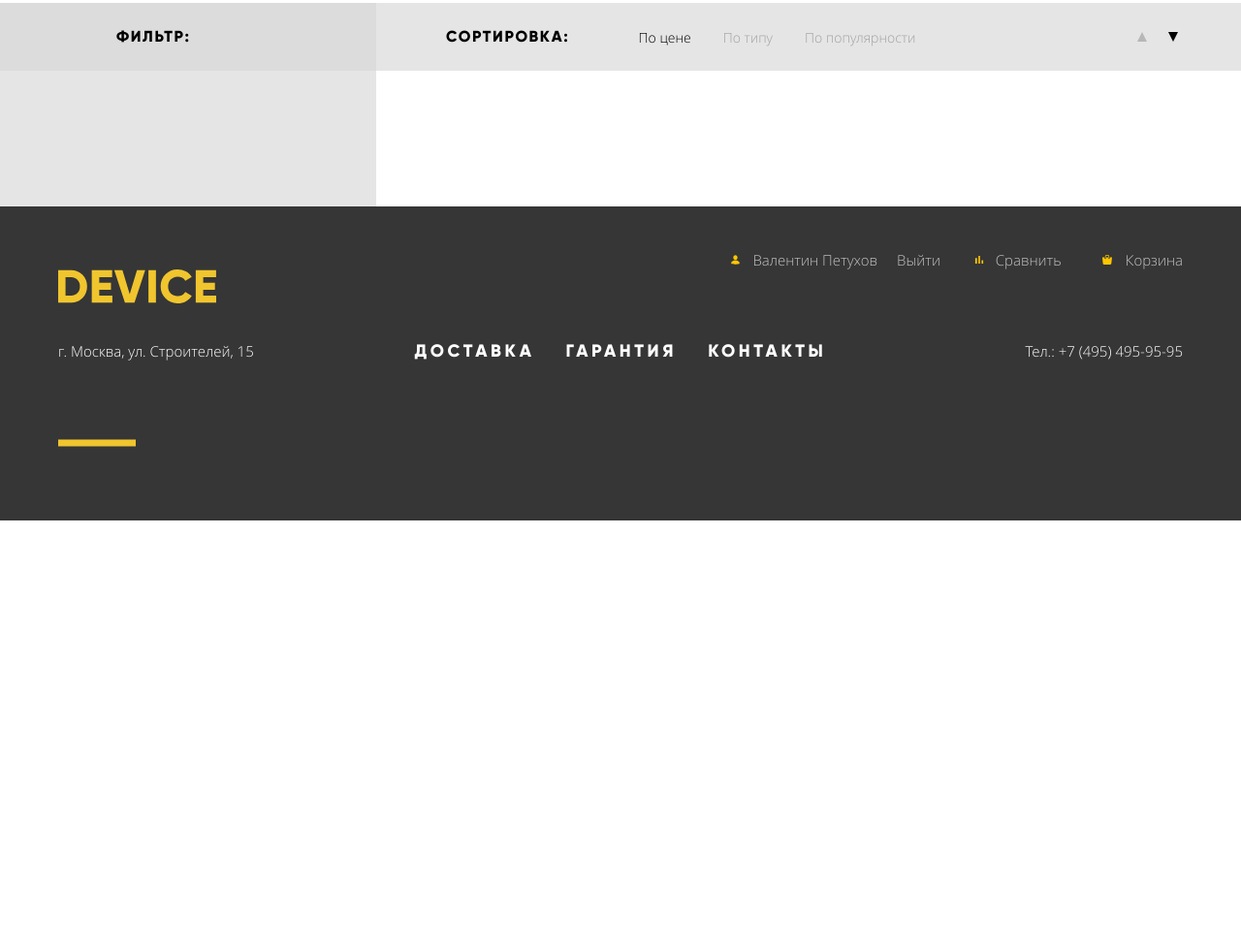
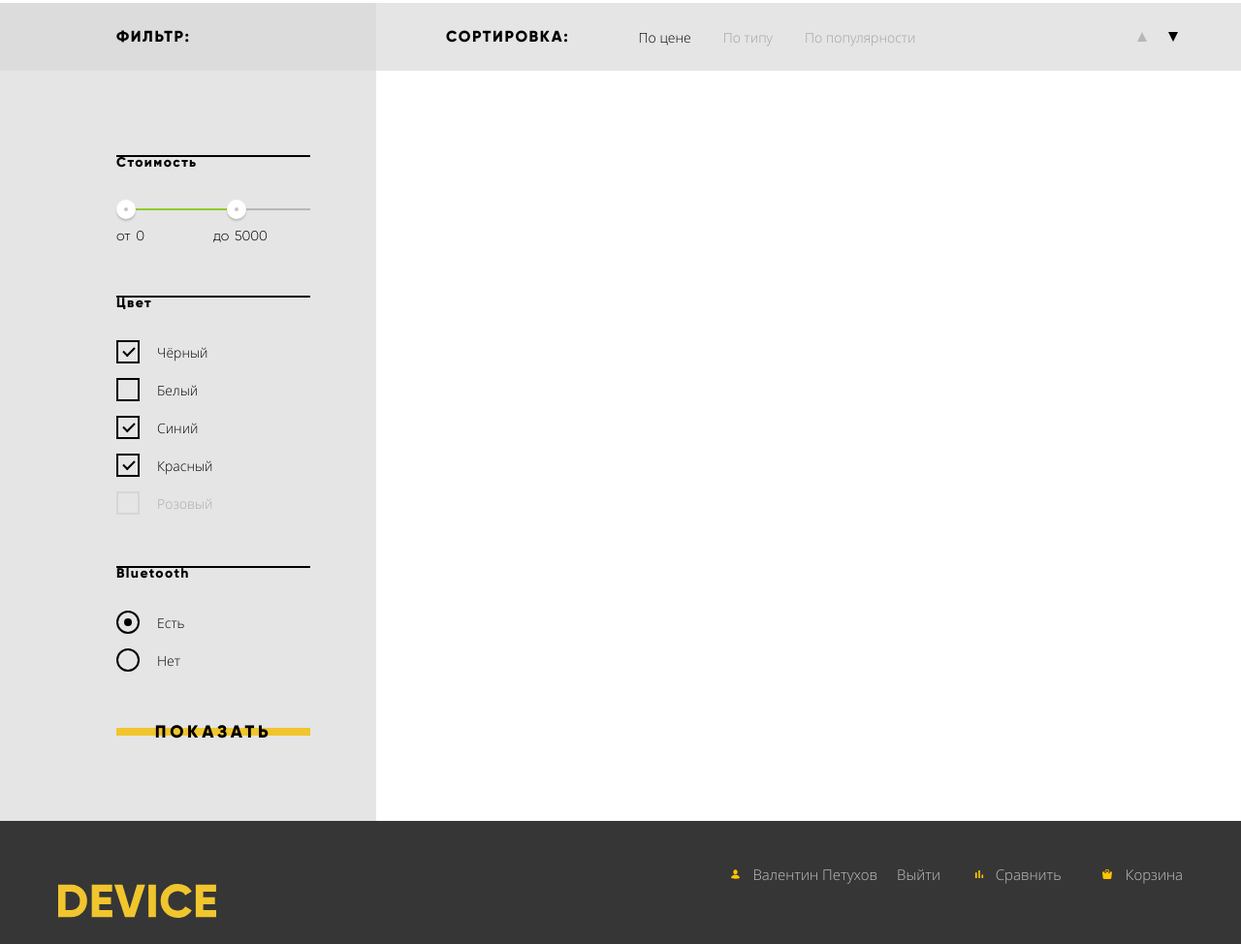
Before and after one commit to andreysgra/device, a website: page source/catalog.html in a window 1280 px wide. Shown: the part 424-1398 px from the top of the page at 97% size. Before the commit the page ends 961 px from the top, so only its background shows below. Drawn offline with nearby package versions, Linux system fonts and the light colour scheme; files that its build step writes are made by us from their sources.

Commit message:
Разметка и стилизация формы каталога.

```diff
--- a/source/catalog.html
+++ b/source/catalog.html
@@ -128,7 +128,74 @@
 
           <div class="catalog-wrapper__left-content-wrapper">
             <form class="form-catalog" action="https://echo.htmlacademy.ru/" method="post">
+              <fieldset class="form-catalog__fieldset">
+                <legend class="form-catalog__legend">Стоимость</legend>
 
+                <div class="form-catalog__price-filter price-filter">
+                  <div class="price-filter__range">
+                    <div class="price-filter__range-scale">
+                      <div class="price-filter__range-bar" style="width: 57%;"></div>
+
+                      <button class="price-filter__range-handle price-filter__range-handle--min" type="button"  style="left: 0;" aria-label="Минимально"></button>
+                      <button class="price-filter__range-handle price-filter__range-handle--max" type="button" style="left: 57%;" aria-label="Максимально"></button>
+                    </div>
+                  </div>
+
+                  <p class="price-filter__interval">
+                    <label class="price-filter__label">От
+                      <input class="price-filter__input" type="text" name="min-price" value="0">
+                    </label>
+
+                    <label class="price-filter__label price-filter__label--max-price">До
+                      <input class="price-filter__input" type="text" name="max-price" value="5000">
+                    </label>
+                  </p>
+                </div>
+              </fieldset>
+
+              <fieldset class="form-catalog__fieldset">
+                <legend class="form-catalog__legend">Цвет</legend>
+
+                <ul class="form-catalog__list">
+                  <li class="form-catalog__list-item">
+                    <input class="form-catalog__checkbox visually-hidden" type="checkbox" id="colorblack" name="color" checked>
+                    <label class="form-catalog__label-checkbox form-label-checkbox form-label" for="colorblack">Чёрный</label>
+                  </li>
+                  <li class="form-catalog__list-item">
+                    <input class="form-catalog__checkbox visually-hidden" type="checkbox" id="colorwhite" name="color">
+                    <label class="form-catalog__label-checkbox form-label-checkbox form-label" for="colorwhite">Белый</label>
+                  </li>
+                  <li class="form-catalog__list-item">
+                    <input class="form-catalog__checkbox visually-hidden" type="checkbox" id="colorblue" name="color" checked>
+                    <label class="form-catalog__label-checkbox form-label-checkbox form-label" for="colorblue">Синий</label>
+                  </li>
+                  <li class="form-catalog__list-item">
+                    <input class="form-catalog__checkbox visually-hidden" type="checkbox" id="colorred" name="color" checked>
+                    <label class="form-catalog__label-checkbox form-label-checkbox form-label" for="colorred">Красный</label>
+                  </li>
+                  <li class="form-catalog__list-item">
+                    <input class="form-catalog__checkbox visually-hidden" type="checkbox" id="colorpink" name="color" disabled>
+                    <label class="form-catalog__label-checkbox form-label-checkbox form-label" for="colorpink">Розовый</label>
+                  </li>
+                </ul>
+              </fieldset>
+
+              <fieldset class="form-catalog__fieldset form-catalog__fieldset-bluetooth">
+                <legend class="form-catalog__legend">Bluetooth</legend>
+
+                <ul class="form-catalog__list">
+                  <li class="form-catalog__list-item">
+                    <input class="form-catalog__radio visually-hidden" type="radio" id="bluetoothhas" name="bluetooth" checked>
+                    <label class="form-catalog__label-radio form-label-radio form-label" for="bluetoothhas">Есть</label>
+                  </li>
+                  <li class="form-catalog__list-item">
+                    <input class="form-catalog__radio visually-hidden" type="radio" id="bluetoothno" name="bluetooth">
+                    <label class="form-catalog__label-radio form-label-radio form-label" for="bluetoothno">Нет</label>
+                  </li>
+                </ul>
+              </fieldset>
+
+              <button class="form-catalog__button button" type="submit">Показать</button>
             </form>
           </div>
         </div>
--- a/source/styles/blocks/button.less
+++ b/source/styles/blocks/button.less
@@ -15,6 +15,7 @@
   text-align: center;
   text-transform: uppercase;
   text-decoration: none;
+  background-color: transparent;
   cursor: pointer;
 
   &:active {
--- a/source/styles/blocks/form-catalog.less
+++ b/source/styles/blocks/form-catalog.less
@@ -3,3 +3,58 @@
   padding: 70px 68px 70px 60px;
   width: 328px;
 }
+
+.form-catalog__fieldset {
+  position: relative;
+  margin: 16px 0 22px;
+  padding: 30px 0;
+  border: 0;
+
+  &::before {
+    content: "";
+    position: absolute;
+    left: 0;
+    right: 0;
+    top: -16px;
+    height: 2px;
+    background-color: @color-black;
+  }
+}
+
+.form-catalog__fieldset-bluetooth {
+  margin-bottom: 10px;
+}
+
+.form-catalog__legend {
+  padding: 0;
+  font-family: @font-family-secondary;
+  font-size: 14px;
+  font-weight: 800;
+  line-height: 17px;
+  letter-spacing: 0.1em;
+}
+
+.form-catalog__list {
+  display: grid;
+  row-gap: 15px;
+  .list-reset();
+}
+
+.form-catalog__checkbox:checked + .form-catalog__label-checkbox::after,
+.form-catalog__radio:checked + .form-catalog__label-radio::after {
+  content: "";
+}
+
+.form-catalog__checkbox:disabled + .form-catalog__label-checkbox,
+.form-catalog__radio:disabled + .form-catalog__label-radio,
+.form-catalog__checkbox:disabled + .form-catalog__label-checkbox::before,
+.form-catalog__radio:disabled + .form-catalog__label-radio::before,
+.form-catalog__checkbox:disabled + .form-catalog__label-checkbox::after,
+.form-catalog__radio:disabled + .form-catalog__label-radio::after {
+  opacity: 0.25;
+  cursor: not-allowed;
+}
+
+.form-catalog__button {
+  width: 100%;
+}
--- /dev/null
+++ b/source/styles/blocks/form-label-checkbox.less
@@ -0,0 +1,41 @@
+.form-label-checkbox {
+  --checkbox-width: 24px;
+  --checkbox-height: 24px;
+  --checkbox-tick-width: 10px;
+  --checkbox-tick-height: 5px;
+
+  position: relative;
+  display: flex;
+  align-items: center;
+  padding-left: ~"calc(var(--checkbox-width) + 18px)";
+  min-height: var(--checkbox-height);
+
+  &::before {
+    content: "";
+    position: absolute;
+    box-sizing: border-box;
+    left: 0;
+    top: 50%;
+    transform: translateY(-50%);
+    width: var(--checkbox-width);
+    height: var(--checkbox-height);
+    border: 2px solid @color-black;
+  }
+
+  &::after {
+    content: none;
+    position: absolute;
+    left: ~"calc((var(--checkbox-width) - var(--checkbox-tick-width)) / 2)";
+    top: ~"calc((var(--checkbox-width) - var(--checkbox-tick-width)) / 2)";
+    width: var(--checkbox-tick-width);
+    height: var(--checkbox-tick-height);
+    transform: rotate(-45deg);
+    border-left: 2px solid @color-black;
+    border-bottom: 2px solid @color-black;
+  }
+
+  &:hover::before,
+  &:hover::after {
+    opacity: 0.6;
+  }
+}
--- /dev/null
+++ b/source/styles/blocks/form-label-radio.less
@@ -0,0 +1,40 @@
+.form-label-radio {
+  --radio-outer-diameter: 24px;
+  --radio-inner-diameter: 8px;
+
+  position: relative;
+  display: flex;
+  align-items: center;
+  padding-left: ~"calc(var(--radio-outer-diameter) + 18px)";
+  min-height: var(--radio-outer-diameter);
+
+  &::before {
+    content: "";
+    position: absolute;
+    box-sizing: border-box;
+    left: 0;
+    top: 50%;
+    transform: translateY(-50%);
+    width: var(--radio-outer-diameter);
+    height: var(--radio-outer-diameter);
+    border: 2px solid @color-black;
+    border-radius: 50%;
+  }
+
+  &::after {
+    content: none;
+    position: absolute;
+    left: ~"calc((var(--radio-outer-diameter) - var(--radio-inner-diameter)) / 2)";
+    top: 50%;
+    transform: translateY(-50%);
+    width: var(--radio-inner-diameter);
+    height: var(--radio-inner-diameter);
+    border-radius: 50%;
+    background-color: @color-black;
+  }
+
+  &:hover::before,
+  &:hover::after {
+    opacity: 0.6;
+  }
+}
--- /dev/null
+++ b/source/styles/blocks/form-label.less
@@ -0,0 +1,4 @@
+.form-label {
+  font-size: 14px;
+  line-height: 19px;
+}
--- /dev/null
+++ b/source/styles/blocks/price-filter.less
@@ -0,0 +1,68 @@
+.price-filter {
+  width: 200px;
+}
+
+.price-filter__range {
+  display: flex;
+  align-items: center;
+  margin-bottom: 10px;
+  height: 20px;
+}
+
+.price-filter__range-scale {
+  position: relative;
+  width: 100%;
+  height: 2px;
+  background-color: fade(@color-black, 20%);
+}
+
+.price-filter__range-bar {
+  height: 2px;
+  background-color: @color-green-light;
+}
+
+.price-filter__range-handle {
+  position: absolute;
+  top: 50%;
+  transform: translateY(-50%);
+  box-sizing: content-box;
+  padding: 0;
+  width: 4px;
+  height: 4px;
+  border: 8px solid @color-white;
+  border-radius: 50%;
+  background-color: #c4c4c4;
+  box-shadow: 0 2px 2px fade(@color-black, 18%);
+  cursor: pointer;
+
+  &:focus {
+    background-color: @color-green-light;
+    outline: none;
+  }
+}
+
+.price-filter__interval {
+  display: flex;
+  flex-wrap: wrap;
+  justify-content: space-between;
+  margin: 0;
+}
+
+.price-filter__label {
+  font-family: @font-family-secondary;
+  font-size: 14px;
+  font-weight: 300;
+  line-height: 16px;
+  text-transform: lowercase;
+}
+
+.price-filter__input {
+  padding: 2px;
+  width: 80px;
+  height: 16px;
+  box-sizing: border-box;
+  border: 0;
+  font: inherit;
+  color: inherit;
+  background-color: transparent;
+}
--- a/source/styles/style.less
+++ b/source/styles/style.less
@@ -6,6 +6,10 @@
 @import "blocks/page";
 @import "blocks/page-body";
 @import "blocks/button";
+@import "blocks/form-label";
+@import "blocks/form-label-checkbox";
+@import "blocks/form-label-radio";
+@import "blocks/price-filter";
 @import "blocks/page-header";
 @import "blocks/header-logo";
 @import "blocks/user-menu";
--- a/source/styles/variables.less
+++ b/source/styles/variables.less
@@ -13,6 +13,7 @@
 @line-height-base: 20px;
 
 @color-black: #000000;
+@color-green-light: #91c92f;
 @color-gray-lighten: #dcdcdc;
 @color-grey-light: #e5e5e5;
 @color-gray-dark: #363636;
```
